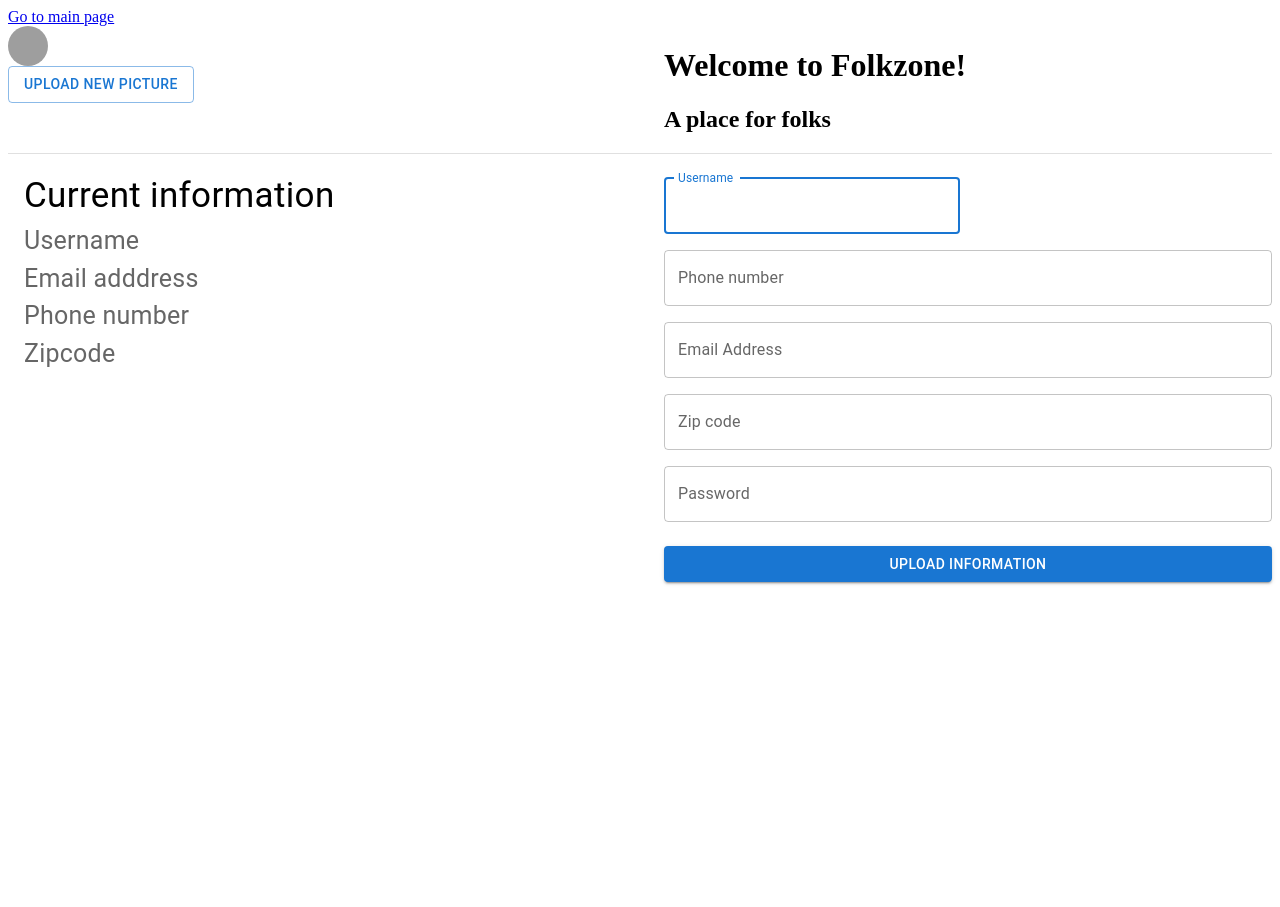
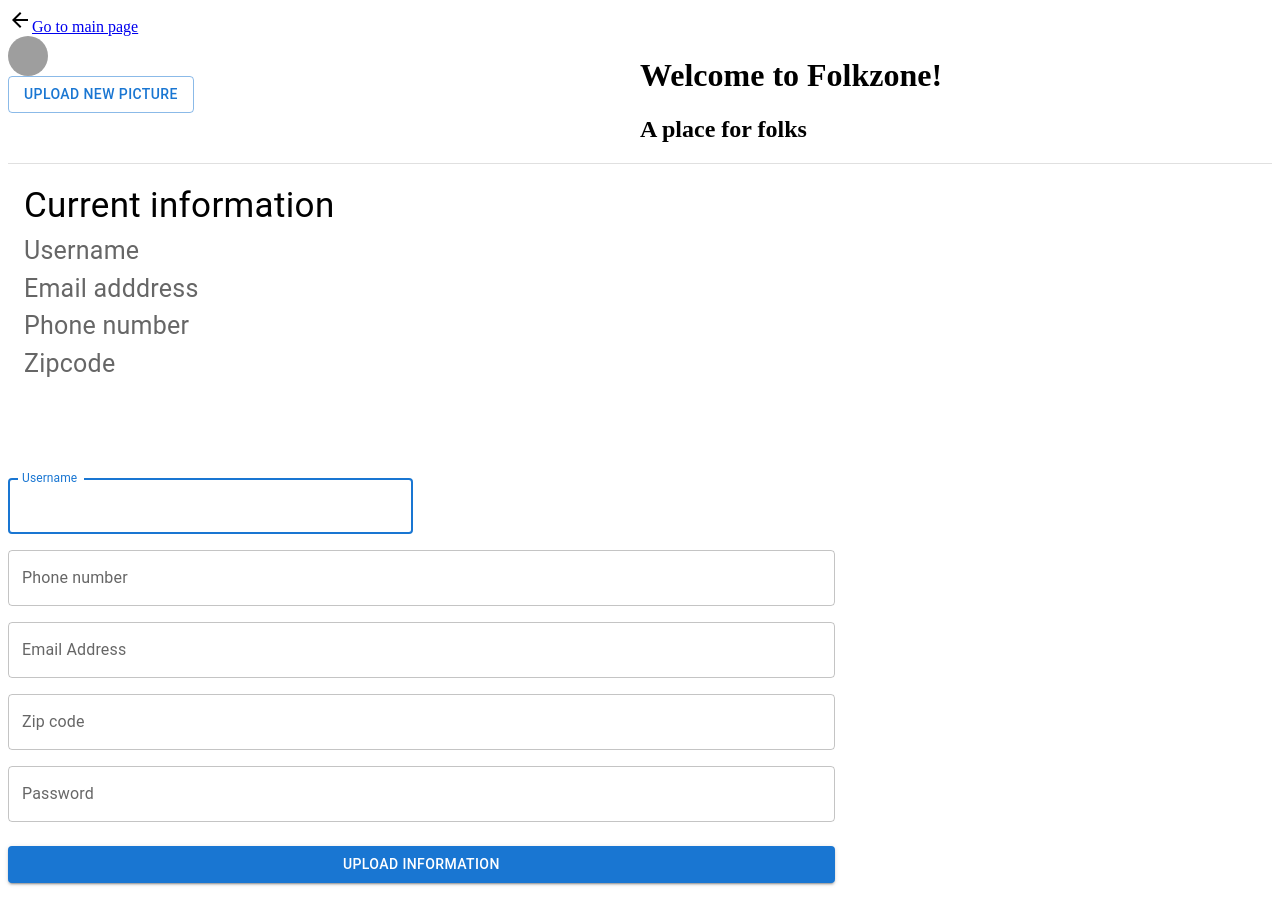
Before and after one commit to zhenmin26/folkzone, a React (Create React App) app: page /profile in a window 1280 px wide. Before the commit the page ends 800 px from the top, so only its background shows below. Built offline with nearby package versions, Linux system fonts and the light colour scheme; grey boxes are pictures that could not be loaded.

Commit message:
modify basic layout

```diff
--- a/src/components/Main/NewPost/index.jsx
+++ b/src/components/Main/NewPost/index.jsx
@@ -1,9 +1,5 @@
 import React, { Component } from 'react'
-import Button from '@mui/material/Button';
-import TextField from '@mui/material/TextField';
-import Box from '@mui/material/Box';
-import IconButton from '@mui/material/IconButton';
-import Grid from '@mui/material/Grid';
+import { Button, TextField, Box, IconButton, Grid, Card } from '@mui/material';
 import PhotoCamera from '@mui/icons-material/PhotoCamera';
 
 export default class NewPost extends Component {
@@ -12,20 +8,34 @@ export default class NewPost extends Component {
         <div>
           <Box>
             <Grid>
+              <Grid
+              container
+              columns={12}
+              >
+                <Grid item columns={6}
+                justifyContent="center"
+                alignItems="center"
+                >
+                  <Card>
                     <IconButton color="primary" aria-label="upload picture" component="label">
                         <input hidden accept="image/*" type="file" />
                         <PhotoCamera />
                     </IconButton>
+                  </Card>
+                </Grid>
+                <Grid item columns={6}>
                   <TextField
                   id="outlined-multiline-static"
                   multiline
-                rows={4}
                   defaultValue="Your post here"
                   />
                 </Grid>
-            <Grid>
+              </Grid>
+              <Grid
+              >
                   <Button variant="outlined">Cancel</Button>
                   <Button variant="outlined">Post</Button>
+              </Grid>
             </Grid>
           </Box>
         </div>
--- a/src/components/Main/index.jsx
+++ b/src/components/Main/index.jsx
@@ -32,10 +32,10 @@ export default class Main extends Component {
           </Grid>
           <Grid item xs={9}>
             <Grid container spacing={1}>
-              <Grid item columns={5}>
+              <Grid item xs={6}>
                 <NewPost />
               </Grid>
-              <Grid item columns={5}>
+              <Grid item  xs={4}>
                 <Label />
               </Grid>
             </Grid>
--- a/src/components/Profile/index.jsx
+++ b/src/components/Profile/index.jsx
@@ -1,24 +1,20 @@
 import React, { Component } from 'react'
 import Main from '../Main';
 import { Link } from 'react-router-dom';
-import Button from '@mui/material/Button';
-import Avatar from '@mui/material/Avatar';
-import CardContent from '@mui/material/CardContent';
-import Typography from '@mui/material/Typography';
-import Grid from '@mui/material/Grid';
-import TextField from '@mui/material/TextField';
-import Box from '@mui/material/Box';
-import Divider from '@mui/material/Divider';
 import Label from "../Label"
+import { Button, Avatar, CardContent, Typography, Grid, TextField, Box, Divider} from '@mui/material';
+import ArrowBackIcon from '@mui/icons-material/ArrowBack';
 
 export class Profile extends Component {
     render() {
       return (
         <div>
-          {/* cannot click, but the link works */}
-          <Link to="/main" element={<Main />}>Go to main page</Link>
-          <Grid container spacing={6} columns={16}>
-            <Grid item xs={8}>
+          <Grid>
+            <ArrowBackIcon />
+            <Link to="/main" element={<Main />}>Go to main page</Link>
+          </Grid>
+          <Grid container xs={12}>
+            <Grid item xs={6}>
               <Avatar alt="Remy Sharp" src="/static/images/avatar/1.jpg" />
               <Button
                 variant="outlined"
@@ -27,12 +23,12 @@ export class Profile extends Component {
                 }}
                 >Upload new picture</Button>
             </Grid>
-            <Grid item xs={8}>
+            <Grid item xs={6}>
               <Label />
             </Grid>
           </Grid>
           <Divider />
-          <Grid container spacing={6} columns={16}>
+          <Grid container spacing={6}>
             {/* Current info */}
             <Grid item xs={8}>
               <CardContent>
```
Lines whose indentation alone changed are shown as unchanged.
